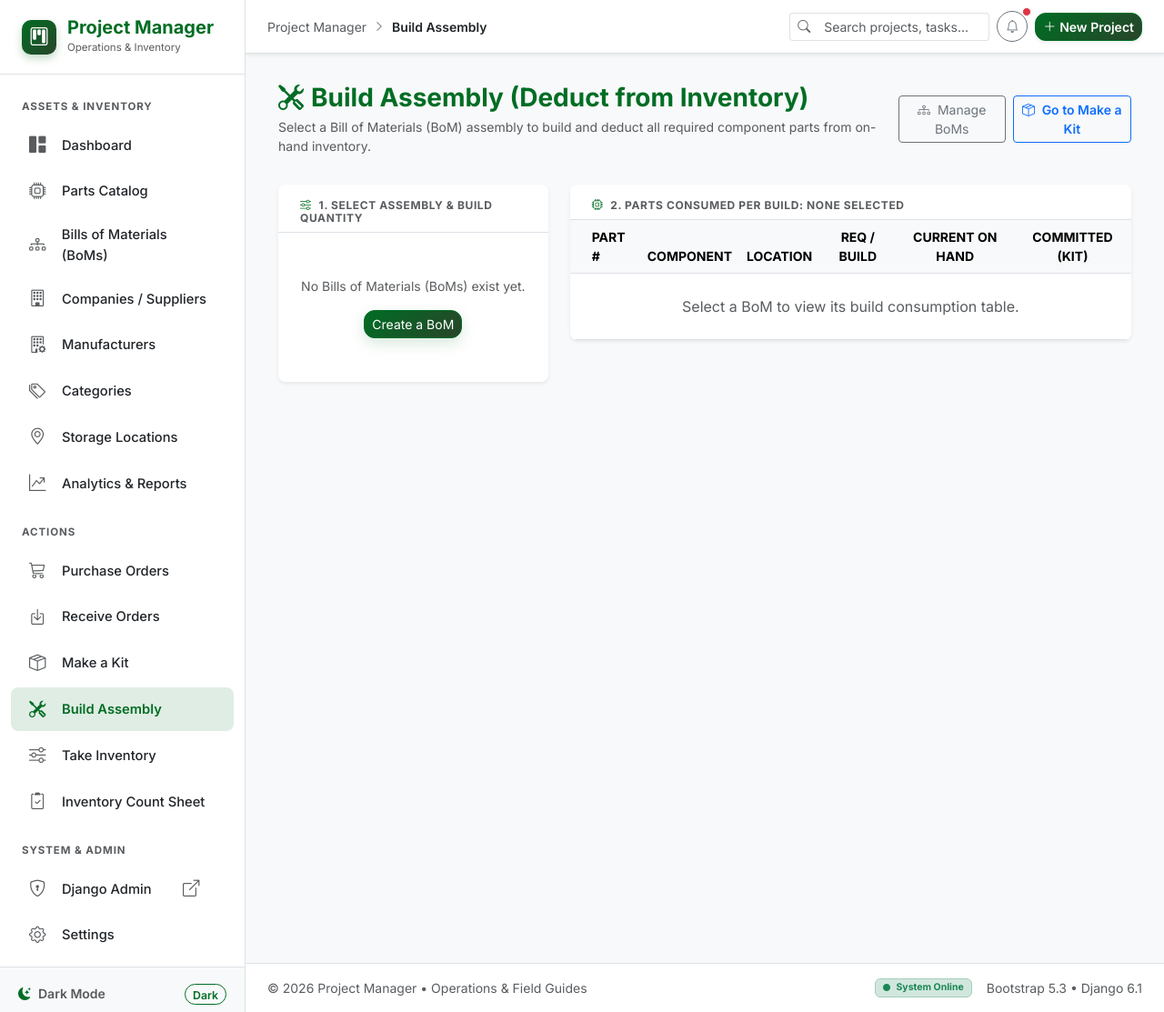
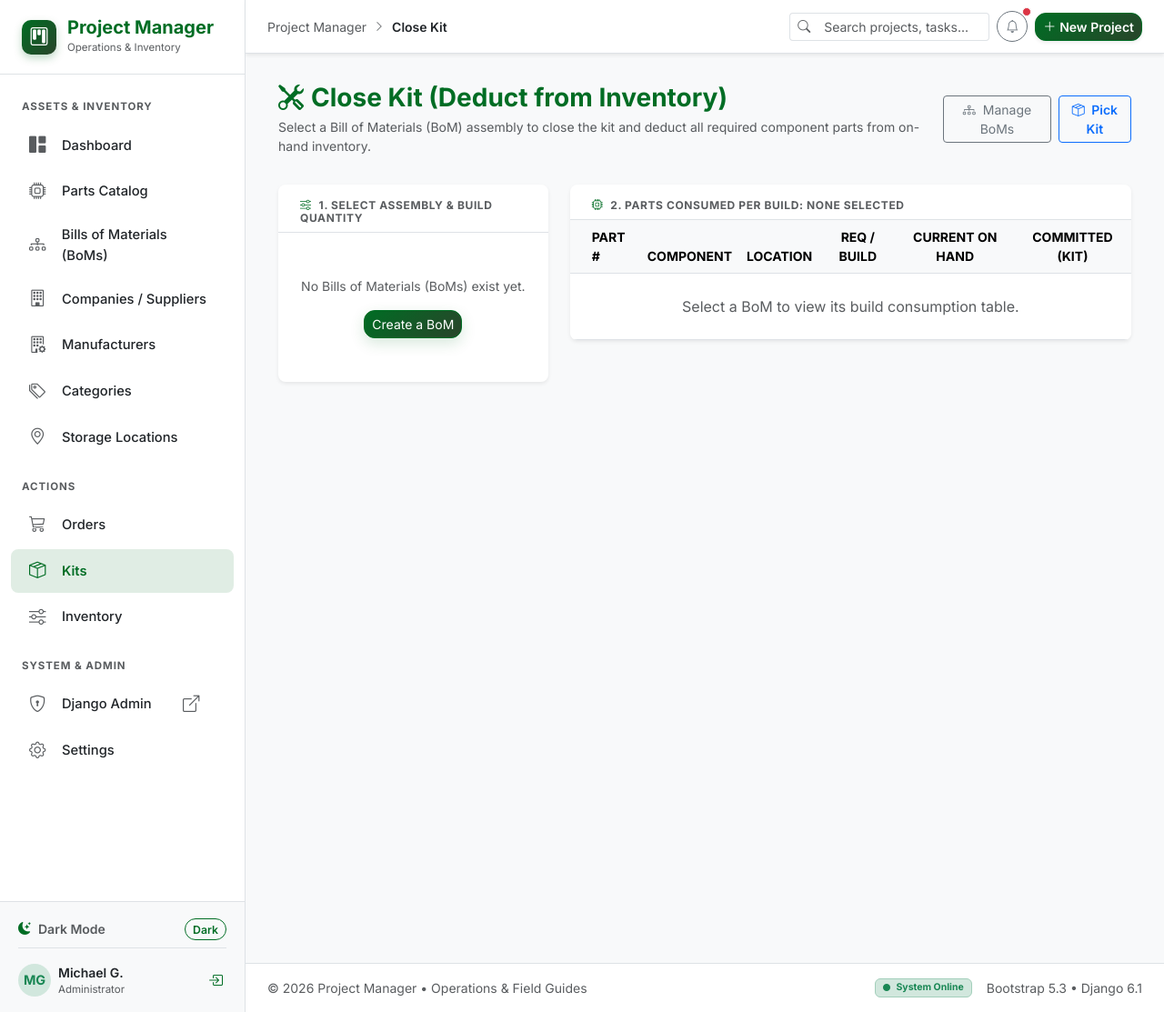
Before and after one commit to mgurnett/Project_Managment, a Django app: page /actions/build/ in a window 1280 px wide. Shown: the whole page at 91% size. Run offline with Django 5.2, Linux system fonts and the light colour scheme; data that the repository does not hold is empty; some libraries are stand-ins or nearby versions.

Commit message:
refactor: update sidebar navigation links and rename action views and labels

```diff
--- a/templates/base.html
+++ b/templates/base.html
@@ -232,41 +232,21 @@
                     <span>Storage Locations</span>
                 </a>
 
-                <a href="{% url 'home' %}#reports" class="nav-link-custom">
-                    <i class="bi bi-graph-up-arrow"></i>
-                    <span>Analytics & Reports</span>
+                <div class="sidebar-heading">Actions</div>
+
+                <a href="{% url 'order_list' %}" class="nav-link-custom {% if request.resolver_match.url_name == 'order_list' or request.resolver_match.url_name == 'order_create' or request.resolver_match.url_name == 'order_detail' or request.resolver_match.url_name == 'order_update' or request.resolver_match.url_name == 'order_receive_action' %}active{% endif %}">
+                    <i class="bi bi-cart3"></i>
+                    <span>Orders</span>
                 </a>
 
-                <div class="sidebar-heading">Actions</div>
-
-                <a href="{% url 'order_list' %}" class="nav-link-custom {% if request.resolver_match.url_name == 'order_list' or request.resolver_match.url_name == 'order_create' or request.resolver_match.url_name == 'order_detail' or request.resolver_match.url_name == 'order_update' %}active{% endif %}">
-                    <i class="bi bi-cart3"></i>
-                    <span>Purchase Orders</span>
+                <a href="{% url 'kit_action' %}" class="nav-link-custom {% if request.resolver_match.url_name == 'kit_action' or request.resolver_match.url_name == 'build_action' %}active{% endif %}">
+                    <i class="bi bi-box-seam"></i>
+                    <span>Kits</span>
                 </a>
 
-                <a href="{% url 'order_receive_action' %}" class="nav-link-custom {% if request.resolver_match.url_name == 'order_receive_action' %}active{% endif %}">
-                    <i class="bi bi-box-arrow-in-down"></i>
-                    <span>Receive Orders</span>
-                </a>
-
-                <a href="{% url 'kit_action' %}" class="nav-link-custom {% if request.resolver_match.url_name == 'kit_action' %}active{% endif %}">
-                    <i class="bi bi-box-seam"></i>
-                    <span>Make a Kit</span>
-                </a>
-
-                <a href="{% url 'build_action' %}" class="nav-link-custom {% if request.resolver_match.url_name == 'build_action' %}active{% endif %}">
-                    <i class="bi bi-tools"></i>
-                    <span>Build Assembly</span>
-                </a>
-
-                <a href="{% url 'take_inventory' %}" class="nav-link-custom {% if request.resolver_match.url_name == 'take_inventory' %}active{% endif %}">
+                <a href="{% url 'take_inventory' %}" class="nav-link-custom {% if request.resolver_match.url_name == 'take_inventory' or request.resolver_match.url_name == 'inventory_count_sheet' %}active{% endif %}">
                     <i class="bi bi-sliders"></i>
-                    <span>Take Inventory</span>
-                </a>
-
-                <a href="{% url 'inventory_count_sheet' %}" class="nav-link-custom {% if request.resolver_match.url_name == 'inventory_count_sheet' %}active{% endif %}">
-                    <i class="bi bi-clipboard2-check"></i>
-                    <span>Inventory Count Sheet</span>
+                    <span>Inventory</span>
                 </a>
 
                 <div class="sidebar-heading">System & Admin</div>
--- a/templates/core/build_action.html
+++ b/templates/core/build_action.html
@@ -1,7 +1,7 @@
 {% extends "base.html" %}
 
-{% block title %}Build Assembly | Project Manager{% endblock %}
-{% block breadcrumb %}Build Assembly{% endblock %}
+{% block title %}Close Kit | Project Manager{% endblock %}
+{% block breadcrumb %}Close Kit{% endblock %}
 
 {% block content %}
 <div class="container-fluid p-0">
@@ -10,16 +10,16 @@
     <div class="d-flex flex-column flex-md-row justify-content-between align-items-start align-items-md-center gap-3 mb-4 pb-2">
         <div>
             <h1 class="h3 fw-bold mb-1 text-custom">
-                <i class="bi bi-tools me-2"></i>Build Assembly (Deduct from Inventory)
+                <i class="bi bi-tools me-2"></i>Close Kit (Deduct from Inventory)
             </h1>
-            <p class="text-muted small mb-0">Select a Bill of Materials (BoM) assembly to build and deduct all required component parts from on-hand inventory.</p>
+            <p class="text-muted small mb-0">Select a Bill of Materials (BoM) assembly to close the kit and deduct all required component parts from on-hand inventory.</p>
         </div>
         <div class="d-flex align-items-center gap-2">
             <a href="{% url 'bom_list' %}" class="btn btn-outline-secondary btn-sm">
                 <i class="bi bi-diagram-3 me-1"></i> Manage BoMs
             </a>
             <a href="{% url 'kit_action' %}{% if selected_bom %}?bom={{ selected_bom.pk }}{% endif %}" class="btn btn-outline-primary btn-sm fw-semibold">
-                <i class="bi bi-box-seam me-1"></i> Go to Make a Kit
+                <i class="bi bi-box-seam me-1"></i> Pick Kit
             </a>
         </div>
     </div>
```
Also changed, not shown: TODO.txt (+8 -1 lines), templates/core/kit_action.html (+4 -4 lines).
